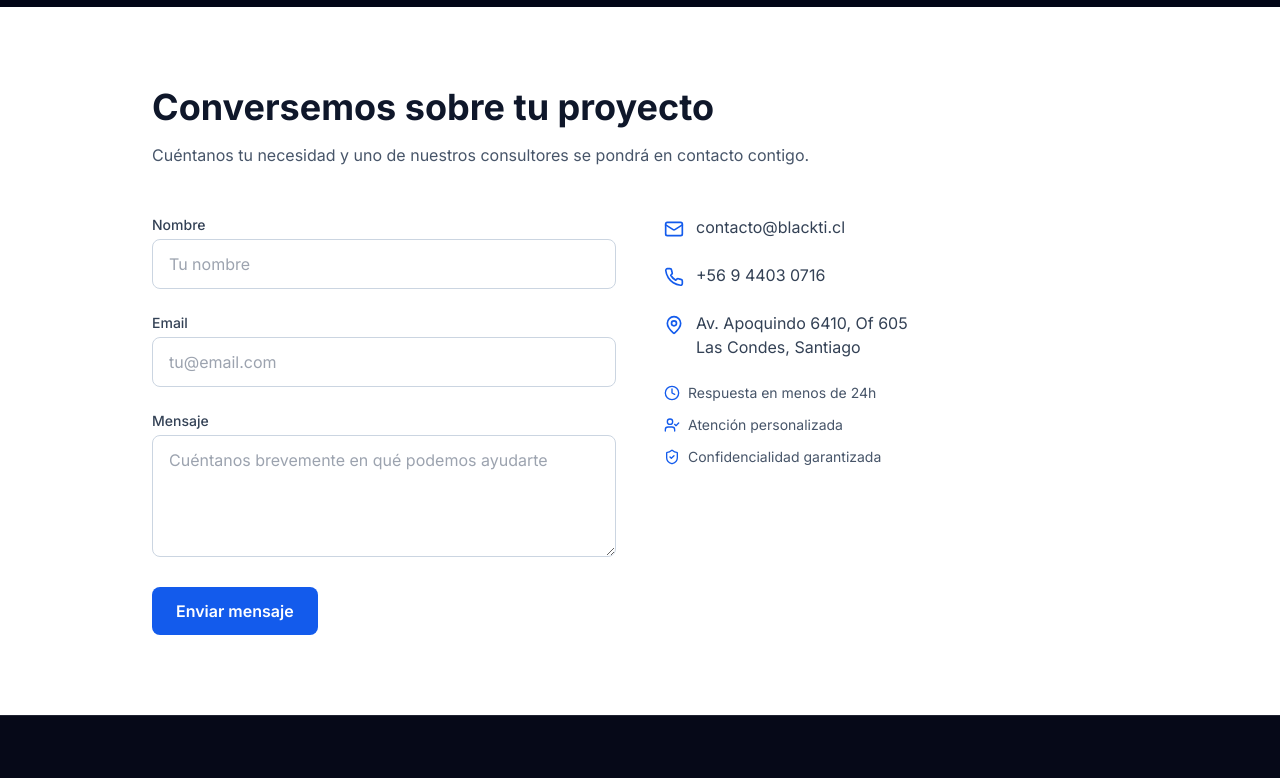
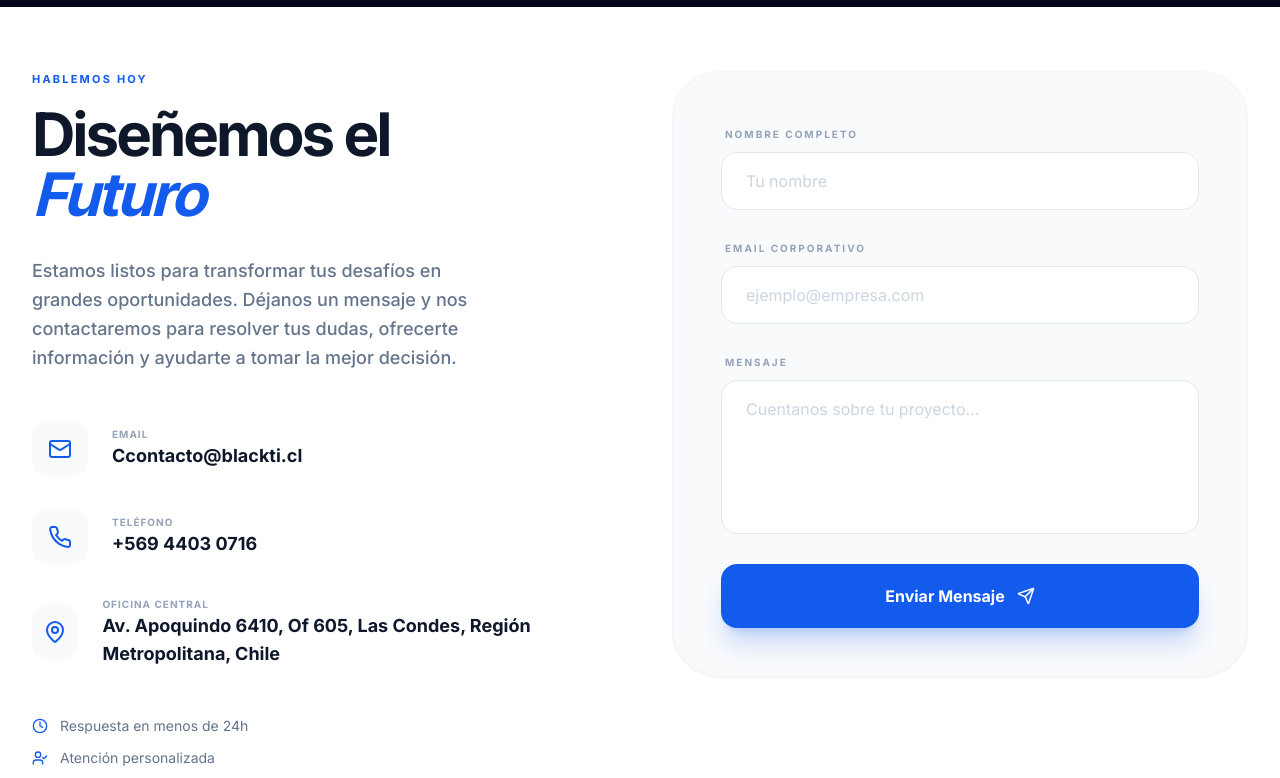
Before and after one commit to asinomas/paginaultima, a React (Vite) app in the folder Pagina_ultima/: page / in a window 1280 px wide. Shown: the part 8720-9498 px from the top of the page. Built offline with nearby package versions, Linux system fonts and the light colour scheme; no server answers; grey boxes are pictures that could not be loaded.

Commit message:
Update ContactDetail.tsx

```diff
--- a/Pagina_ultima/src/components/ContactDetail.tsx
+++ b/Pagina_ultima/src/components/ContactDetail.tsx
@@ -1,114 +1,206 @@
-import React from 'react';
+import React, { useState } from 'react';
 import {
   Mail,
   Phone,
   MapPin,
-  ShieldCheck,
+  Send,
+  CheckCircle2,
   Clock,
   UserCheck,
+  ShieldCheck,
 } from 'lucide-react';
 
 const ContactDetail: React.FC = () => {
+  const [isSubmitting, setIsSubmitting] = useState(false);
+  const [isSent, setIsSent] = useState(false);
+
+  // EDITAR AQUÍ EL CORREO ELECTRÓNICO
+  const EMAIL_DE_RECEPCION = 'Ccontacto@blackti.cl';
+
+  const handleSubmit = async (e: React.FormEvent<HTMLFormElement>) => {
+    e.preventDefault();
+    setIsSubmitting(true);
+
+    // Simulación de envío profesional
+    setTimeout(() => {
+      setIsSubmitting(false);
+      setIsSent(true);
+      (e.target as HTMLFormElement).reset();
+    }, 1500);
+  };
+
   return (
-    <section className="bg-white py-20">
-      <div className="max-w-5xl mx-auto px-6">
+    <div className="bg-white min-h-screen pt-16 pb-24 antialiased">
+      <div className="container mx-auto max-w-7xl px-6 lg:px-8">
+        <div className="grid grid-cols-1 lg:grid-cols-2 gap-16 items-start">
 
-        {/* Título */}
-        <h2 className="text-3xl md:text-4xl font-bold text-slate-900 mb-4">
-          Conversemos sobre tu proyecto
+          {/* COLUMNA IZQUIERDA */}
+          <div className="lg:sticky lg:top-32">
+            <h4 className="text-[#135bec] font-bold uppercase tracking-[0.2em] text-[11px] mb-4">
+              Hablemos hoy
+            </h4>
+
+            <h2 className="text-5xl lg:text-6xl font-black text-slate-900 mb-8 tracking-tighter leading-tight">
+              Diseñemos el <br />
+              <span className="text-[#135bec] italic">Futuro</span>
             </h2>
-        <p className="text-slate-600 max-w-2xl mb-12">
-          Cuéntanos tu necesidad y uno de nuestros consultores se pondrá en contacto contigo.
+
+            <p className="text-slate-500 text-lg mb-12 max-w-md leading-relaxed font-medium">
+              Estamos listos para transformar tus desafíos en grandes oportunidades.
+              Déjanos un mensaje y nos contactaremos para resolver tus dudas, ofrecerte información y ayudarte a tomar la mejor decisión.
             </p>
 
-        <div className="grid md:grid-cols-2 gap-12">
+            <div className="space-y-8">
+              <div className="flex items-center gap-6 group">
+                <div className="size-14 rounded-2xl bg-slate-50 flex items-center justify-center text-[#135bec] group-hover:bg-[#135bec] group-hover:text-white transition-all duration-300">
+                  <Mail size={24} />
+                </div>
+                <div>
+                  <p className="text-[10px] font-black text-slate-400 uppercase tracking-widest">Email</p>
+                  <p className="text-slate-900 font-bold text-lg">{EMAIL_DE_RECEPCION}</p>
+                </div>
+              </div>
 
-          {/* Formulario */}
-          <form className="space-y-6">
+              <div className="flex items-center gap-6 group">
+                <div className="size-14 rounded-2xl bg-slate-50 flex items-center justify-center text-[#135bec] group-hover:bg-[#135bec] group-hover:text-white transition-all duration-300">
+                  <Phone size={24} />
+                </div>
                 <div>
-              <label className="block text-sm font-medium text-slate-700 mb-1">
-                Nombre
+                  <p className="text-[10px] font-black text-slate-400 uppercase tracking-widest">Teléfono</p>
+                  <p className="text-slate-900 font-bold text-lg">+569 4403 0716</p>
+                </div>
+              </div>
+
+              <div className="flex items-center gap-6 group">
+                <div className="size-14 rounded-2xl bg-slate-50 flex items-center justify-center text-[#135bec] group-hover:bg-[#135bec] group-hover:text-white transition-all duration-300">
+                  <MapPin size={24} />
+                </div>
+                <div>
+                  <p className="text-[10px] font-black text-slate-400 uppercase tracking-widest">Oficina Central</p>
+                  <p className="text-slate-900 font-bold text-lg">
+                    Av. Apoquindo 6410, Of 605, Las Condes, Región Metropolitana, Chile
+                  </p>
+                </div>
+              </div>
+            </div>
+
+            {/* TRUST BADGES — agregado limpio */}
+            <div className="mt-12 space-y-3 text-sm text-slate-500">
+              <div className="flex items-center gap-3">
+                <Clock size={16} className="text-[#135bec]" />
+                Respuesta en menos de 24h
+              </div>
+              <div className="flex items-center gap-3">
+                <UserCheck size={16} className="text-[#135bec]" />
+                Atención personalizada
+              </div>
+              <div className="flex items-center gap-3">
+                <ShieldCheck size={16} className="text-[#135bec]" />
+                Confidencialidad garantizada
+              </div>
+            </div>
+          </div>
+
+          {/* COLUMNA DERECHA */}
+          <div className="relative group">
+            <div className="bg-slate-50 p-8 lg:p-12 rounded-[3rem] border border-slate-100 relative overflow-hidden min-h-[580px] flex flex-col justify-center shadow-sm">
+
+              {isSubmitting && (
+                <div className="absolute inset-0 flex items-center justify-center z-40 pointer-events-none">
+                  <img
+                    src="./images/hero-image-speed.webp"
+                    alt="Enviando"
+                    className="w-auto h-auto max-w-md object-contain opacity-20 -translate-y-10"
+                    onError={(e) => {
+                      (e.target as HTMLImageElement).style.display = 'none';
+                    }}
+                  />
+                </div>
+              )}
+
+              {isSent && (
+                <div className="absolute inset-0 bg-white/95 backdrop-blur-sm z-50 flex flex-col items-center justify-center text-center p-8 animate-[fadeIn_0.5s_ease-out]">
+                  <div className="size-24 bg-blue-100 text-blue-600 rounded-full flex items-center justify-center mb-8 border border-blue-200 shadow-lg shadow-blue-500/10">
+                    <CheckCircle2 size={52} strokeWidth={2.5} />
+                  </div>
+                  <h3 className="text-3xl font-black text-slate-900 mb-4 tracking-tight">
+                    ¡Mensaje Enviado!
+                  </h3>
+                  <p className="text-slate-500 text-lg max-w-[280px] mb-10 leading-relaxed">
+                    Gracias por confiar en nosotros. Te contactaremos a la brevedad.
+                  </p>
+                  <button
+                    onClick={() => setIsSent(false)}
+                    className="px-8 py-3 rounded-xl border border-slate-200 text-slate-400 font-bold text-xs uppercase tracking-widest hover:bg-slate-100 hover:text-slate-600 transition-all"
+                  >
+                    Enviar otro mensaje
+                  </button>
+                </div>
+              )}
+
+              <form onSubmit={handleSubmit} className="space-y-6 relative z-10">
+                <div className="space-y-2">
+                  <label className="text-[10px] font-black text-slate-400 uppercase tracking-[0.2em] ml-1">
+                    Nombre Completo
                   </label>
                   <input
+                    required
                     type="text"
                     placeholder="Tu nombre"
-                className="w-full rounded-lg border border-slate-300 px-4 py-3
-                  focus:outline-none focus:ring-2 focus:ring-[#135bec]"
+                    className="w-full bg-white border border-slate-200 rounded-2xl px-6 py-4 text-slate-900 focus:ring-2 focus:ring-[#135bec] focus:border-transparent outline-none transition-all placeholder:text-slate-300"
                   />
                 </div>
 
-            <div>
-              <label className="block text-sm font-medium text-slate-700 mb-1">
-                Email
+                <div className="space-y-2">
+                  <label className="text-[10px] font-black text-slate-400 uppercase tracking-[0.2em] ml-1">
+                    Email Corporativo
                   </label>
                   <input
+                    required
                     type="email"
-                placeholder="tu@email.com"
-                className="w-full rounded-lg border border-slate-300 px-4 py-3
-                  focus:outline-none focus:ring-2 focus:ring-[#135bec]"
+                    placeholder="ejemplo@empresa.com"
+                    className="w-full bg-white border border-slate-200 rounded-2xl px-6 py-4 text-slate-900 focus:ring-2 focus:ring-[#135bec] focus:border-transparent outline-none transition-all placeholder:text-slate-300"
                   />
                 </div>
 
-            <div>
-              <label className="block text-sm font-medium text-slate-700 mb-1">
+                <div className="space-y-2">
+                  <label className="text-[10px] font-black text-slate-400 uppercase tracking-[0.2em] ml-1">
                     Mensaje
                   </label>
                   <textarea
-                rows={4}
-                placeholder="Cuéntanos brevemente en qué podemos ayudarte"
-                className="w-full rounded-lg border border-slate-300 px-4 py-3
-                  focus:outline-none focus:ring-2 focus:ring-[#135bec]"
+                    required
+                    rows={5}
+                    placeholder="Cuentanos sobre tu proyecto..."
+                    className="w-full bg-white border border-slate-200 rounded-2xl px-6 py-4 text-slate-900 focus:ring-2 focus:ring-[#135bec] focus:border-transparent outline-none transition-all placeholder:text-slate-300 resize-none"
                   />
                 </div>
 
                 <button
                   type="submit"
-              className="bg-[#135bec] text-white px-6 py-3 rounded-lg font-semibold
-                hover:bg-[#0f4fd8] transition"
+                  disabled={isSubmitting}
+                  className="w-full bg-[#135bec] text-white font-bold py-5 rounded-2xl shadow-xl shadow-[#135bec]/20 hover:scale-[1.02] active:scale-95 transition-all flex items-center justify-center gap-3 disabled:opacity-50 mt-4 group/btn"
                 >
-              Enviar mensaje
+                  {isSubmitting ? 'Enviando...' : (
+                    <>
+                      Enviar Mensaje
+                      <Send size={18} className="group-hover/btn:translate-x-1 group-hover/btn:-translate-y-1 transition-transform" />
+                    </>
+                  )}
                 </button>
               </form>
-
-          {/* Información de contacto */}
-          <div className="space-y-6">
-            <div className="flex items-start gap-3 text-slate-700">
-              <Mail className="mt-1 text-[#135bec]" size={20} />
-              <span>contacto@blackti.cl</span>
+            </div>
           </div>
 
-            <div className="flex items-start gap-3 text-slate-700">
-              <Phone className="mt-1 text-[#135bec]" size={20} />
-              <span>+56 9 4403 0716</span>
+        </div>
       </div>
 
-            <div className="flex items-start gap-3 text-slate-700">
-              <MapPin className="mt-1 text-[#135bec]" size={20} />
-              <span>
-                Av. Apoquindo 6410, Of 605<br />
-                Las Condes, Santiago
-              </span>
+      <style>{`
+        @keyframes fadeIn {
+          from { opacity: 0; transform: scale(0.95); }
+          to { opacity: 1; transform: scale(1); }
+        }
+      `}</style>
     </div>
-
-            {/* Trust badges (único cambio mantenido) */}
-            <div className="mt-8 space-y-3 text-sm text-slate-600">
-              <div className="flex items-center gap-2">
-                <Clock size={16} className="text-[#135bec]" />
-                Respuesta en menos de 24h
-              </div>
-              <div className="flex items-center gap-2">
-                <UserCheck size={16} className="text-[#135bec]" />
-                Atención personalizada
-              </div>
-              <div className="flex items-center gap-2">
-                <ShieldCheck size={16} className="text-[#135bec]" />
-                Confidencialidad garantizada
-              </div>
-            </div>
-          </div>
-        </div>
-      </div>
-    </section>
   );
 };
 
```
Lines whose indentation alone changed are shown as unchanged.
